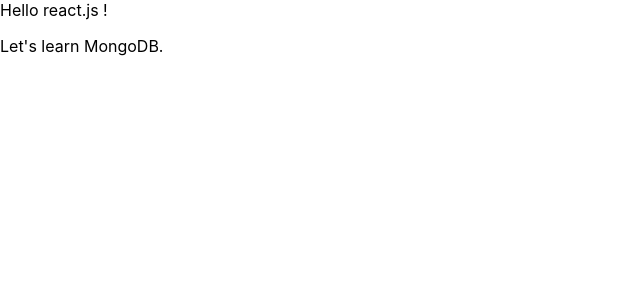
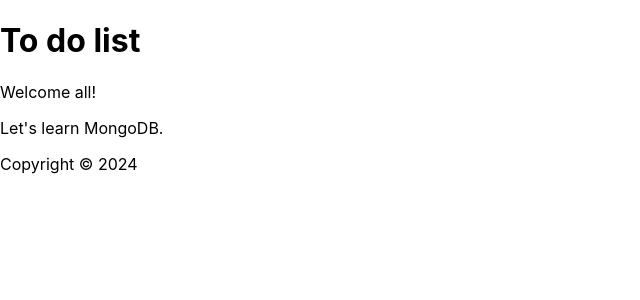
Before and after one commit to manishaac2002/react-full-course, a React (Create React App) app: page / in a window 1280 px wide. Shown: the top 300 px of the page, without its empty margins (0-640 px from the left). Built offline with nearby package versions, Linux system fonts and the light colour scheme.

Commit message:
feat : functional components.

```diff
--- a/src/App.js
+++ b/src/App.js
@@ -1,16 +1,16 @@
+import Content from "./Content";
+import Footer from "./Footer";
+import Header from "./Header";
+
 function App() {
 
-  function handleChangeName() {
-    const programmingLanguage = ["Javascript", "React.js", "MongoDB", "Nodejs", "Express.js"]
-    const int = Math.floor(Math.random() * 4)
-    return programmingLanguage[int]
-  }
 
   return (
     <div >
-      Hello react.js !
 
-      <p>Let's learn {handleChangeName()}.</p>
+      <Header />
+      <Content />
+      <Footer />
 
     </div>
   );
--- /dev/null
+++ b/src/Content.js
@@ -0,0 +1,19 @@
+import React from 'react'
+
+const Content = () => {
+
+    function handleChangeName() {
+        const programmingLanguage = ["Javascript", "React.js", "MongoDB", "Nodejs", "Express.js"]
+        const int = Math.floor(Math.random() * 4)
+        return programmingLanguage[int]
+    }
+
+    return (
+        <div>
+            Welcome all!
+
+            <p>Let's learn {handleChangeName()}.</p></div>
+    )
+}
+
+export default Content
--- /dev/null
+++ b/src/Footer.js
@@ -0,0 +1,12 @@
+import React from 'react'
+
+const Footer = () => {
+
+    const year =new Date()
+
+  return (
+    <footer>Copyright &copy; {year.getFullYear()} </footer>
+  )
+}
+
+export default Footer
--- /dev/null
+++ b/src/Header.js
@@ -0,0 +1,12 @@
+import React from 'react'
+
+const Header = () => {
+  return (
+
+    <header>
+        <h1>To do list</h1>
+    </header>
+  )
+}
+
+export default Header
```
Also changed, not shown: 1 other file (tests, documents, lock files or other folders).
